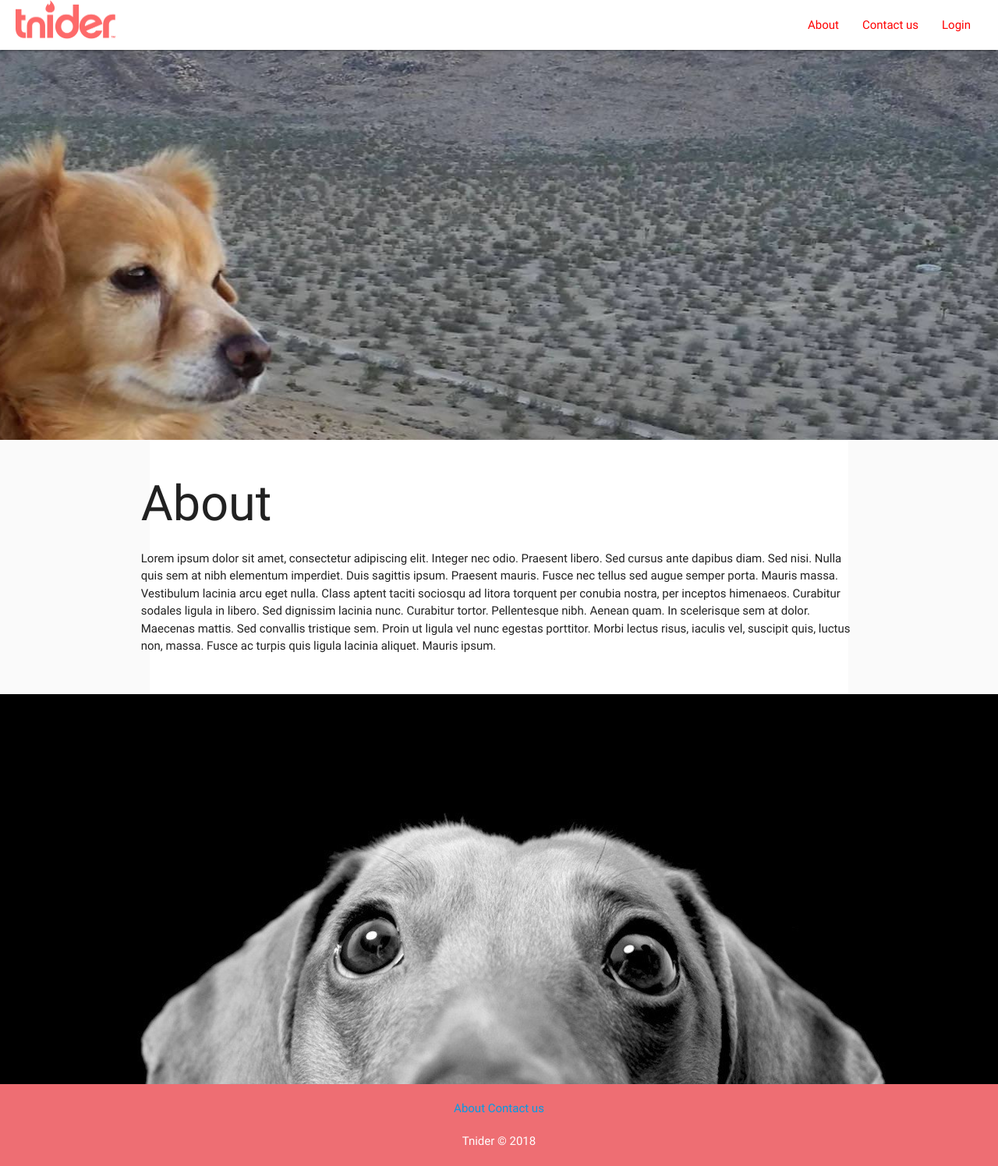
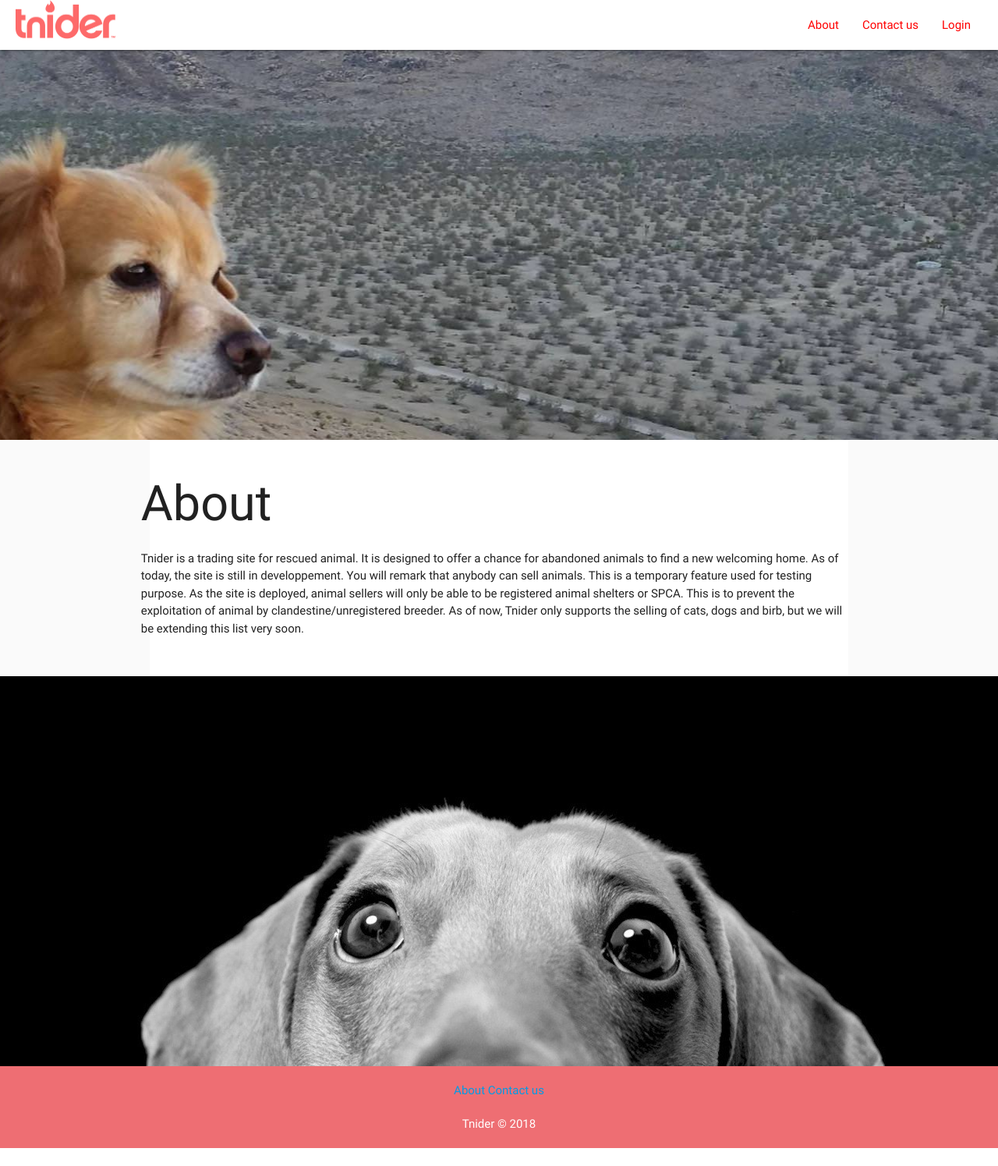
Before and after one commit to allereddou/GLO-2005_Tnider, a Flask app: page /about in a window 1280 px wide. Shown: the whole page at 78% size. After the commit the page ends 1472 px from the top, so only its background shows below. Run offline with Flask 2, Linux system fonts and the light colour scheme; some libraries are stand-ins or nearby versions.

Commit message:
started texts

```diff
--- a/data.py
+++ b/data.py
@@ -42,9 +42,7 @@ def setupDatabase():
         insertRandomDesired(cursor)
 
 
-
 with app.app_context():
-
     setupDatabase()
 
     sql = "SELECT * FROM user"
--- a/server.py
+++ b/server.py
@@ -99,7 +99,6 @@ def buy():
         "INSERT transactions(seller, id, buyer, prix) VALUES('{}',{},'{}',{})".format(vend['username'], num,
                                                                                       current_user.username,
                                                                                       vend['prix']))
-
     cursor.execute("DELETE FROM desire WHERE id = {}".format(num))
     cursor.execute("DELETE FROM notdesired WHERE id = {}".format(num))
     cursor.execute("DELETE FROM vend WHERE id_animal = {}".format(num))
@@ -123,6 +122,7 @@ def sign_in():
 
 @app.route('/contact_us')
 def contact_us():
+    print(current_user.preferences)
     return render_template('contact_us.html')
 
 
@@ -131,7 +131,7 @@ def contact_us():
 def account_preferences():
     if request.method == "GET" and request.args.to_dict().get('Save') == "Save":
         current_user.preferences = updatePreferences(current_user, request.args.to_dict())
-        print(current_user.preferences)
+    print(current_user.preferences)
     return render_template("account-preferences.html", pref=current_user.preferences.keys())
 
 
--- a/templates/about.html
+++ b/templates/about.html
@@ -16,21 +16,11 @@
         <div class="section white">
             <div class="row">
                 <h1 class="header">About</h1>
-                <p>Lorem ipsum dolor sit amet, consectetur adipiscing elit. Integer nec odio. Praesent libero. Sed
-                    cursus ante
-                    dapibus diam. Sed nisi. Nulla quis sem at nibh elementum imperdiet. Duis sagittis ipsum. Praesent
-                    mauris.
-                    Fusce nec tellus sed augue semper porta. Mauris massa. Vestibulum lacinia arcu eget nulla. Class
-                    aptent
-                    taciti sociosqu ad litora torquent per conubia nostra, per inceptos himenaeos.
-
-                    Curabitur sodales ligula in libero. Sed dignissim lacinia nunc. Curabitur tortor. Pellentesque nibh.
-                    Aenean
-                    quam. In scelerisque sem at dolor. Maecenas mattis. Sed convallis tristique sem. Proin ut ligula vel
-                    nunc
-                    egestas porttitor. Morbi lectus risus, iaculis vel, suscipit quis, luctus non, massa. Fusce ac
-                    turpis quis
-                    ligula lacinia aliquet. Mauris ipsum.
+                <p>Tnider is a trading site for rescued animal. It is designed to offer a chance for abandoned animals to find a new welcoming home.
+                    As of today, the site is still in developpement. You will remark that anybody can sell animals. This is a temporary feature
+                    used for testing purpose. As the site is deployed, animal sellers will only be able to be registered animal shelters or SPCA.
+                    This is to prevent the exploitation of animal by clandestine/unregistered breeder. As of now, Tnider only supports the selling of cats, dogs and birb,
+                    but we will be extending this list very soon.
                 </p>
             </div>
         </div>
```
Also changed, not shown: persistance/bdUtils.py (+11 -5 lines).
